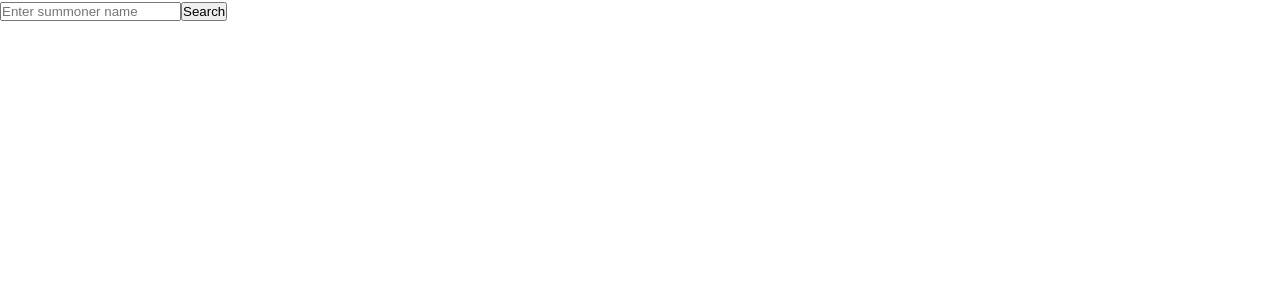
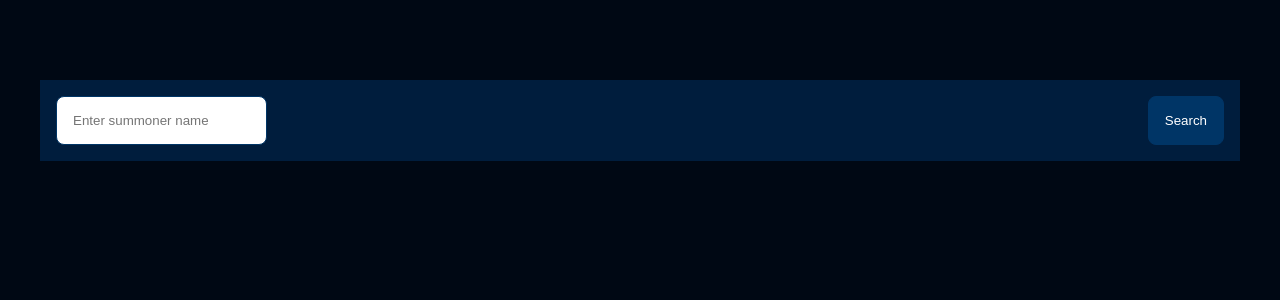
Before and after one commit to Haco11/my-lol-website, a Next.js app: page / in a window 1280 px wide. Shown: the top 300 px of the page. Built offline with nearby package versions, Linux system fonts and the light colour scheme.

Commit message:
Adding styling

```diff
--- a/src/app/globals.css
+++ b/src/app/globals.css
@@ -3,3 +3,20 @@
   margin: 0;
   box-sizing: border-box;
 }
+
+body {
+  background-color: #000814;
+}
+
+section {
+  padding: 1rem;
+}
+
+.container {
+  max-width: 1200px;
+  height: 100%;
+  width: 100%;
+  background-color: #001d3d;
+  margin: auto;
+  margin-top: 10vh;
+}
--- a/src/app/layout.tsx
+++ b/src/app/layout.tsx
@@ -1,21 +1,11 @@
-import './globals.css'
-import { Inter } from 'next/font/google'
-
-const inter = Inter({ subsets: ['latin'] })
-
-export const metadata = {
-  title: 'Create Next App',
-  description: 'Generated by create next app',
-}
-
 export default function RootLayout({
   children,
 }: {
-  children: React.ReactNode
+  children: React.ReactNode;
 }) {
   return (
     <html lang="en">
-      <body className={inter.className}>{children}</body>
+      <body>{children}</body>
     </html>
-  )
+  );
 }
--- a/src/app/page.tsx
+++ b/src/app/page.tsx
@@ -3,6 +3,7 @@ import axios from "axios";
 import Search from "@/components/Search/Search";
 import User from "@/components/User/User";
 import { useState } from "react";
+import "./globals.css";
 
 export default function Home() {
   const [playerData, setPlayerData] = useState(null);
@@ -22,11 +23,9 @@ export default function Home() {
     }
   };
   return (
-    <main>
-      <div>
-        <Search onSubmit={handleSubmit} />
-        {playerData && <User playerData={playerData} />}
-      </div>
+    <main className="container">
+      <Search onSubmit={handleSubmit} />
+      {playerData && <User playerData={playerData} />}
     </main>
   );
 }
--- /dev/null
+++ b/src/components/Search/Search.css
@@ -0,0 +1,26 @@
+.search {
+  display: flex;
+  justify-content: space-between;
+  align-items: center;
+}
+
+.search input {
+  padding: 1rem;
+  border-radius: 0.5rem;
+  border: solid 1px #003566;
+  outline: 0;
+}
+
+.search button {
+  background-color: #003566;
+  border-radius: 0.5rem;
+  border: solid 1px #003566;
+  color: #fff;
+  padding: 1rem;
+  transition: 0.3s;
+  cursor: pointer;
+}
+.search button:hover {
+  color: black;
+  background-color: #ffc300;
+}
--- a/src/components/Search/Search.tsx
+++ b/src/components/Search/Search.tsx
@@ -1,5 +1,5 @@
-import axios from "axios";
 import React, { useState } from "react";
+import "./Search.css";
 
 const Search = ({ onSubmit }: any) => {
   const [summonerName, setSummonerName] = useState("");
@@ -10,7 +10,7 @@ const Search = ({ onSubmit }: any) => {
   };
   return (
     <section>
-      <form onSubmit={handleSubmit}>
+      <form onSubmit={handleSubmit} className="search">
         <input
           type="text"
           value={summonerName}
```
Also changed, not shown: 1 other file (tests, documents, lock files or other folders).
